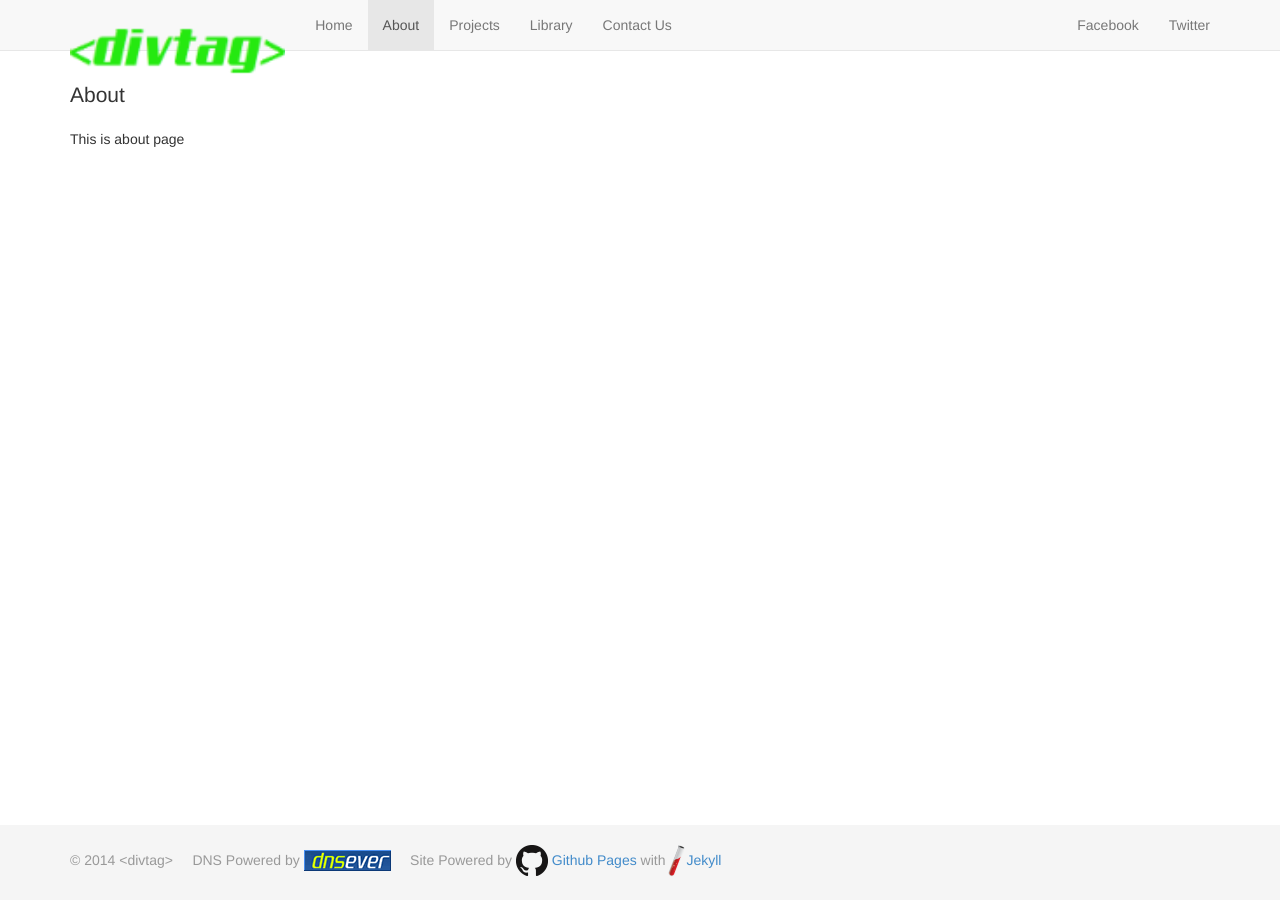
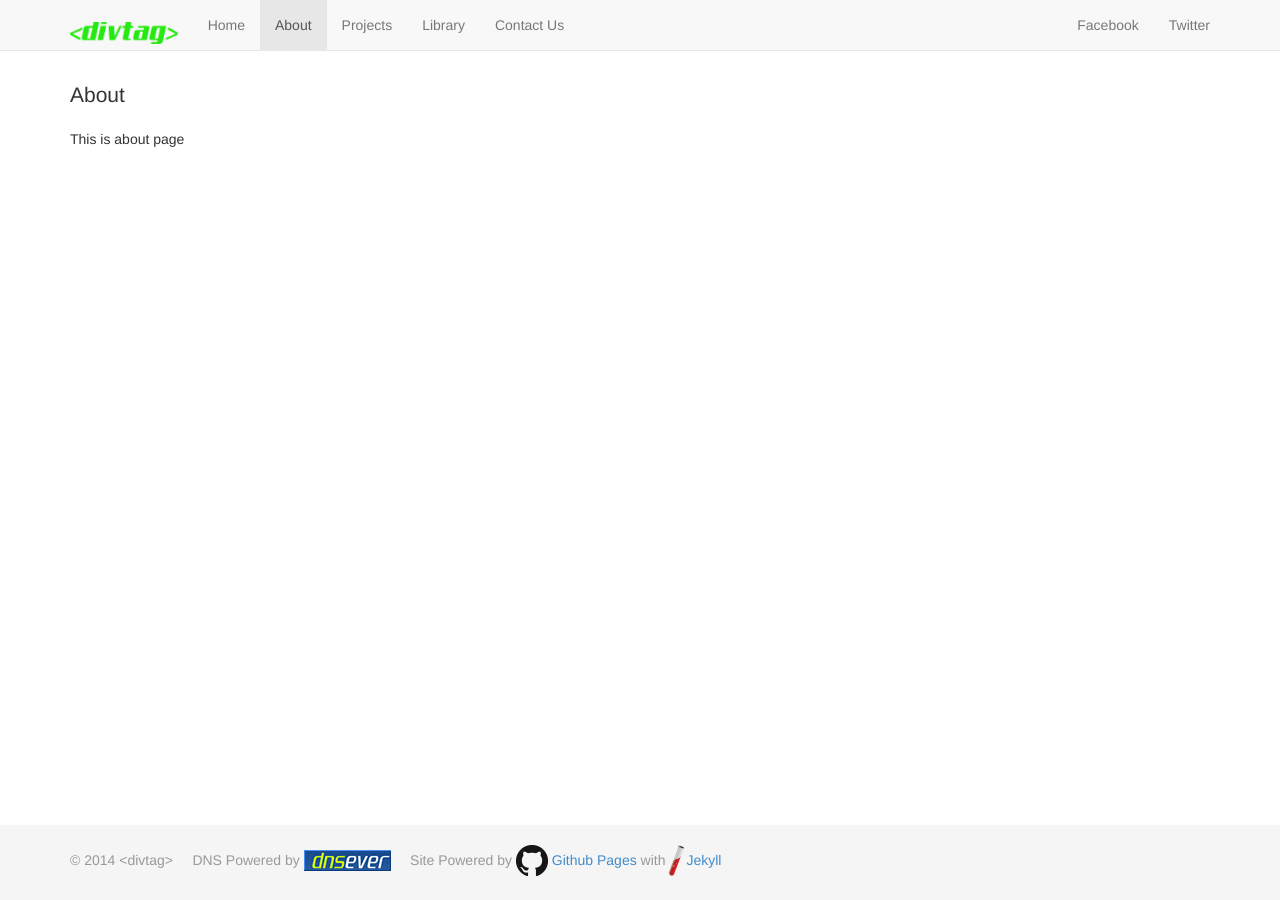
Before and after one commit to divtagers/divtagers.github.io, a Jekyll site: the page built from about.html, in a window 1280 px wide. Built offline with Jekyll 4.4.1, drawn with Linux system fonts in a browser that asks for light colours; nearby versions of some CDN libraries; Markdown is read by kramdown in place of the engine named in the settings.

Commit message:
fix logo height

```diff
--- a/_layouts/default.html
+++ b/_layouts/default.html
@@ -40,7 +40,7 @@
             <span class="icon-bar"></span>
             <span class="icon-bar"></span>
           </button>
-          <a class="navbar-brand pjax" href="/"><img src="/img/logo.png" height="70"></a>
+          <a class="navbar-brand pjax" href="/"><img src="/img/logo.png" height="35px"></a>
         </div>
 
         <div class="navbar-collapse collapse">
```
